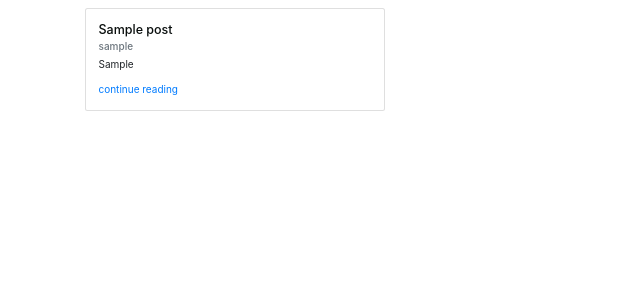
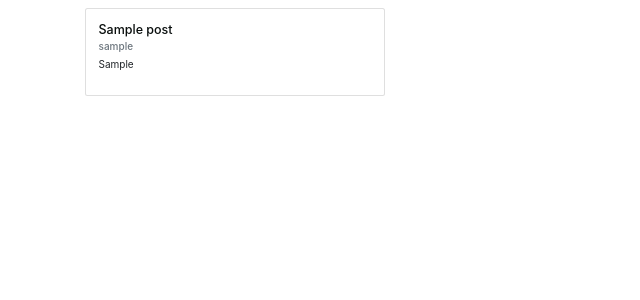
Before and after one commit to Jn-mic/Myhood, a Django app: page /post in a window 1280 px wide. Shown: the part 169-469 px from the top of the page, without its empty margins (0-640 px from the left). Run offline with Django 3.2, Linux system fonts and the light colour scheme; a user stored in the database is signed in; tables that the repository leaves empty hold one stand-in row (values such as "Sample post"); some libraries are stand-ins or nearby versions.

Commit message:
fixing errors on templates

```diff
--- a/myneighbour/templates/post.html
+++ b/myneighbour/templates/post.html
@@ -22,7 +22,7 @@
             <h6 class="card-subtitle mb-2 text-muted">{{post.username}}</h6>
           </a>
           <p class="card-text">{{post.post|truncatechars:300 | safe}}</p>
-          <a href="/view/post/{{post.id}}" class="card-link">continue reading</a>
+          <a href="/view/post/{{post.id}}" class="card-link"></a>
         </div>
       </div>
     </div>
```
Also changed, not shown: media/post/chelseakeeper.jpg (added).
